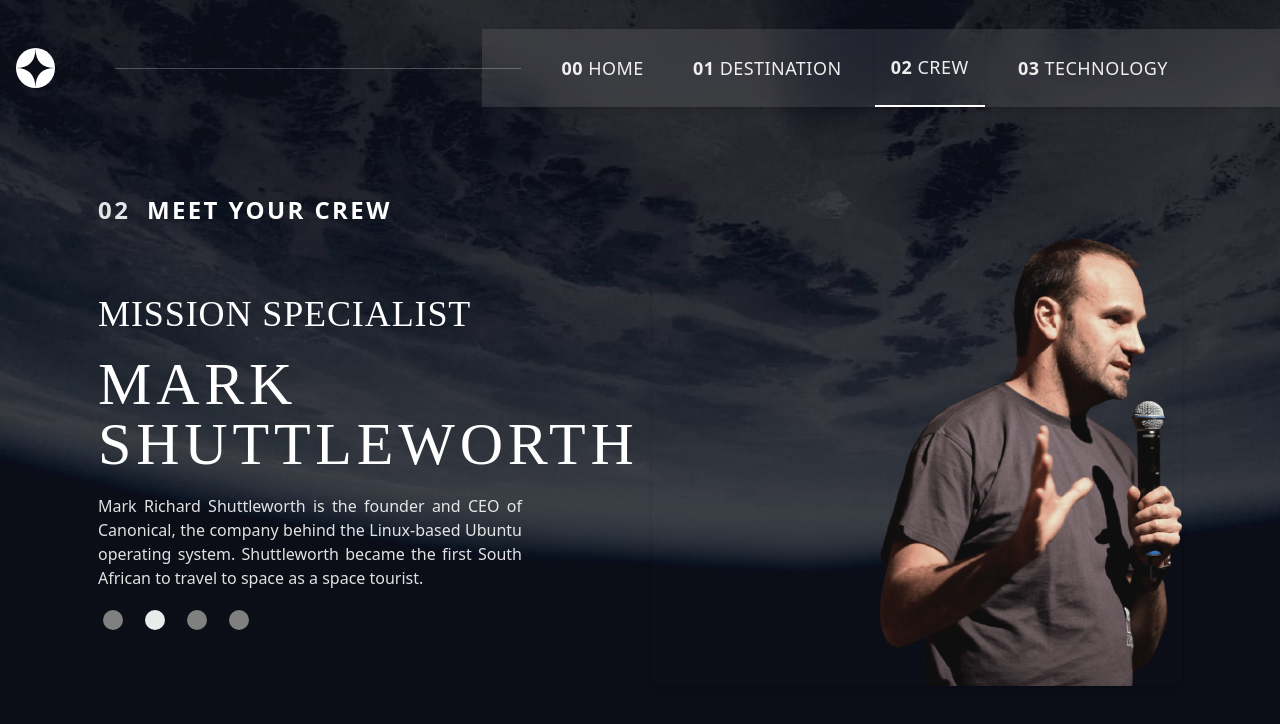
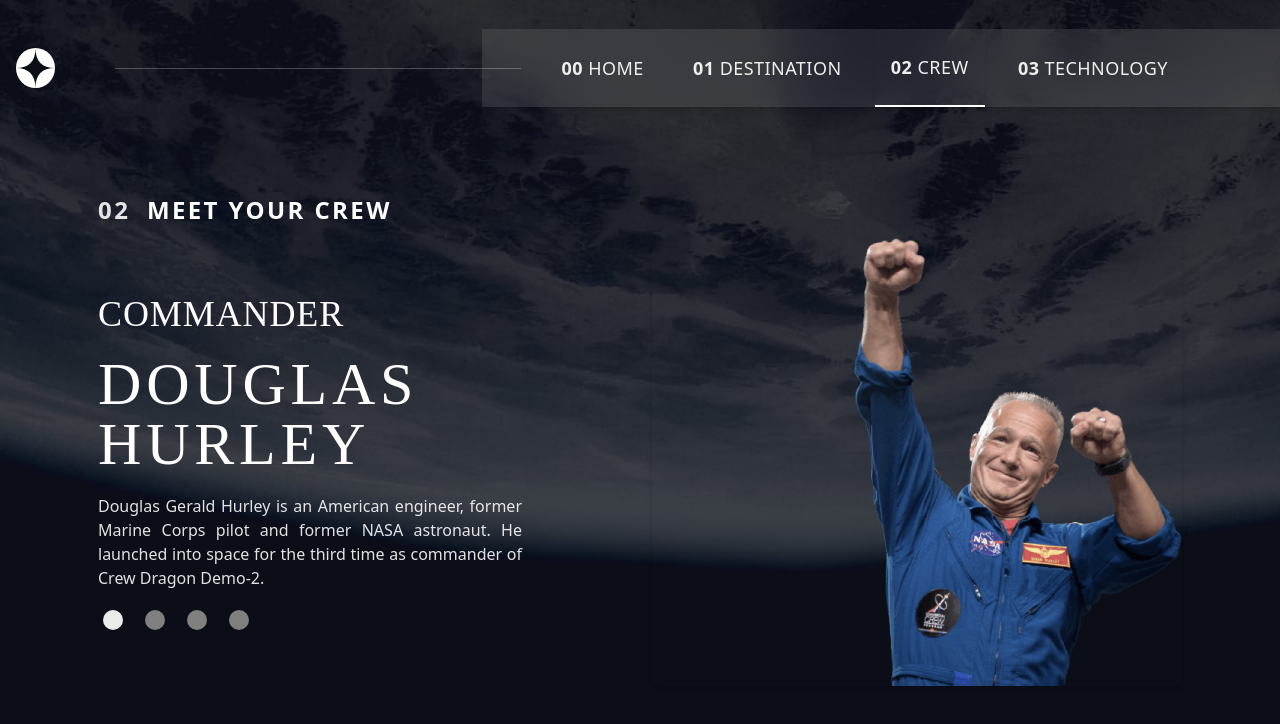
Before and after one commit to Dhavisco/Space-Tourism-Website, a React (Vite) app: page /crew in a window 1280 px wide. Shown: the top 724 px of the page. Built offline with nearby package versions, Linux system fonts and the light colour scheme; a web font is replaced by a local one.

Commit message:
updated interval-crew

```diff
--- a/src/components/Crew/CrewHero.jsx
+++ b/src/components/Crew/CrewHero.jsx
@@ -14,7 +14,7 @@
   const intervalId = setInterval(() => {
     const nextIndex = (currentCrewIndex + 1) % crew.length;
     setCurrentCrewIndex(nextIndex);
-  }, 3000);
+  }, 15000);
 
   return () => clearInterval(intervalId); //clear interval on component unmount
 }, [currentCrewIndex, crew.length]);
```
